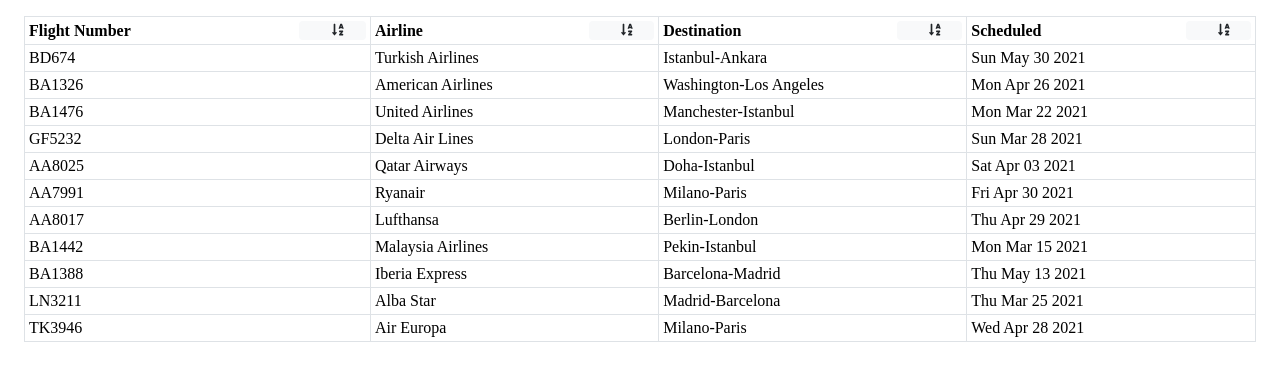
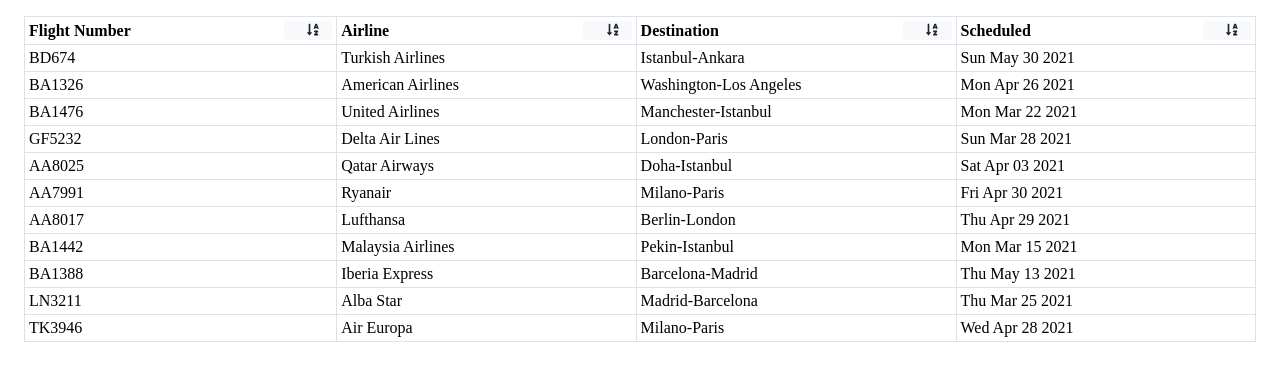
Before and after one commit to gokalpgursoy/tableable, a Vue app: page / in a window 1280 px wide. Shown: the top 380 px of the page. Built offline with nearby package versions, Linux system fonts and the light colour scheme.

Commit message:
Fixed: span width

```diff
--- a/src/components/BaseTable.vue
+++ b/src/components/BaseTable.vue
@@ -202,7 +202,7 @@
 }
 
 .sort-btn {
-  width: 80px;
+  width: 55px;
   color: #212529;
   background-color: #f8f9fa;
   border: 1px solid transparent;
```
